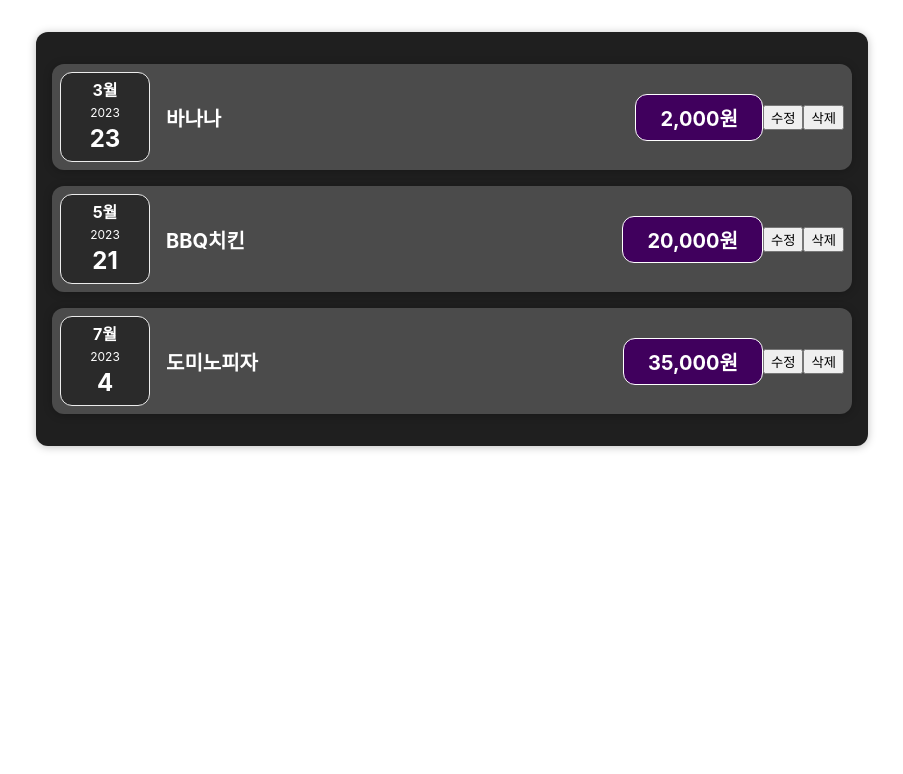
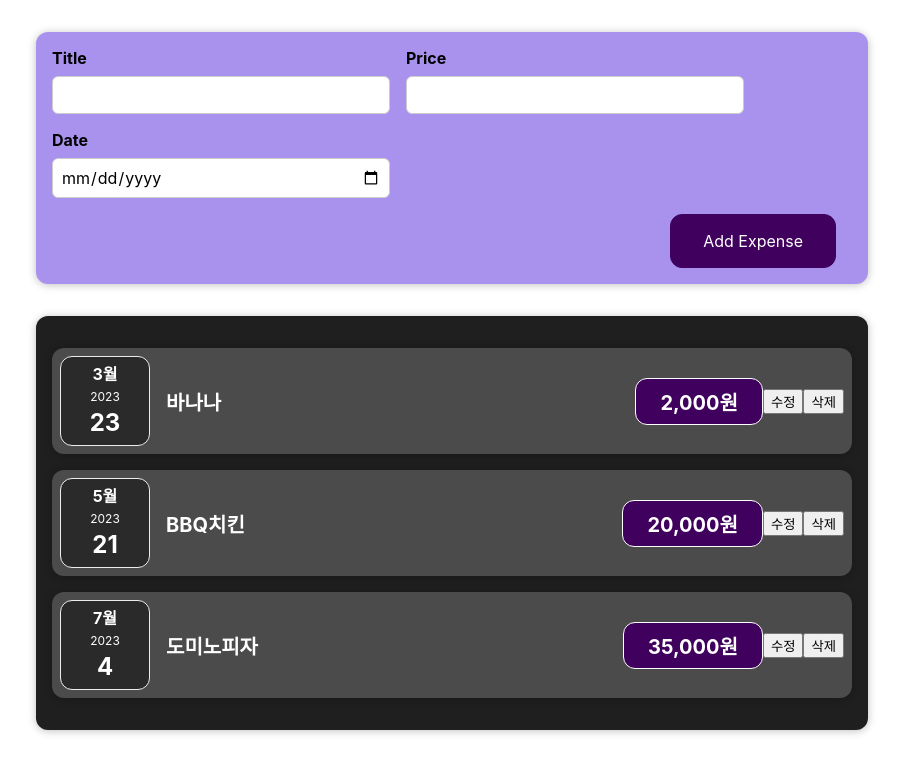
Before and after one commit to kyy7732/react-basic-study202310, a React (Create React App) app: page / in a window 1280 px wide. Shown: the top 774 px of the page, without its empty margins (188-1091 px from the left). Built offline with nearby package versions, Linux system fonts and the light colour scheme.

Commit message:
8. 상태 끌어올리기

```diff
--- a/src/App.js
+++ b/src/App.js
@@ -1,7 +1,7 @@
 import React from 'react';
 import './App.css';
-import Expenses from './components/Expenses';
-import Hello from './components/Hello';
+import Expenses from './components/Expenses/Expenses';
+import NewExpense from './components/NewExpense/NewExpense';
 // 배열이나 함수 같은경우는 중괄호 사용
 
 const App = () => {
@@ -26,10 +26,16 @@ const App = () => {
   ];
   // 리액트 고유 속성: 수정이 필요한 부분만 수정이 되기 때문에 다시 실행이 되는게 아니다.
   // 화면이 변환되었다고 알려줘야 함.
-  console.log('App 실행!');
+
+  // ExpenseForm에게 내려보낼 함수
+  const addExpenseHandler = (newExpense) => {
+    console.log('App 컴포넌트에서 응답함!');
+    console.log(newExpense);
+  };
 
   return (
     <>
+      <NewExpense onAddExpense={addExpenseHandler} />
       <Expenses items={expenses} />
     </>
   );
--- a/src/components/Hello.js
+++ b/src/Hello.js
@@ -1,5 +1,5 @@
 import React from 'react';
-import Card from './UI/Card';
+import Card from './components/UI/Card';
 
 const Hello = (props) => {
   console.log('Hello Component!');
--- a/src/components/ExpenseItem.js
+++ b/src/components/Expenses/ExpenseItem.js
@@ -2,7 +2,7 @@ import React, { useState } from 'react'; // useState라는 함수를 가져올
 // css 로딩
 import './ExpenseItem.css';
 import ExpenseDate from './ExpenseDate';
-import Card from './UI/Card';
+import Card from '../UI/Card';
 
 const ExpenseItem = ({ title, price: propsPrice, date }) => {
   // price: 사욜할 이름
--- /dev/null
+++ b/src/components/NewExpense/ExpenseForm.css
@@ -0,0 +1,26 @@
+.new-expense__controls {
+  display: flex;
+  flex-wrap: wrap;
+  gap: 1rem;
+  margin-bottom: 1rem;
+  text-align: left;
+}
+
+.new-expense__control label {
+  font-weight: bold;
+  margin-bottom: 0.5rem;
+  display: block;
+}
+
+.new-expense__control input {
+  font: inherit;
+  padding: 0.5rem;
+  border-radius: 6px;
+  border: 1px solid #ccc;
+  width: 20rem;
+  max-width: 100%;
+}
+
+.new-expense__actions {
+  text-align: right;
+}
--- /dev/null
+++ b/src/components/NewExpense/ExpenseForm.js
@@ -0,0 +1,94 @@
+import React, { useState } from 'react';
+import './ExpenseForm.css';
+
+const ExpenseForm = ({ onSaveExpense }) => {
+  const [userInput, setUserInput] = useState({
+    title: '',
+    price: '',
+    date: '',
+  });
+
+  const titleChangeHandler = (e) => {
+    setUserInput((prevUserInput) => {
+      // userState가 가지고있던 객체가 들어옴
+      return {
+        ...prevUserInput,
+        title: e.target.value,
+      };
+    });
+    // react의 setter 함수는 비동기 방식으로 실행이 된다.
+    // 그러므로 순차적으로 진행되지 않는다.
+    // setUserInput({
+    //   ...userInput,
+    //   title: e.target.value,
+    // });
+  };
+
+  const priceChangeHandler = (e) => {
+    setUserInput({
+      ...userInput, // ...: userInput에 있는 내용 그대로 불러오겠다.
+      price: e.target.value,
+    });
+  };
+
+  const dateChangeHandler = (e) => {
+    setUserInput({
+      ...userInput, // ...: userInput에 있는 내용 그대로 불러오겠다.
+      date: e.target.value,
+    });
+  };
+
+  const formSubmitHandler = (e) => {
+    e.preventDefault(); // submit 차단
+    console.log('submit 버튼을 누름!');
+
+    onSaveExpense(userInput);
+
+    // 입력창 리셋
+    setUserInput({
+      title: '',
+      price: '',
+      date: '',
+    });
+  };
+
+  return (
+    <form onSubmit={formSubmitHandler}>
+      <div className='new-expense__controls'>
+        <div className='new-expense__control'>
+          <label>Title</label>
+          <input
+            type='text'
+            onChange={titleChangeHandler}
+            value={userInput.title}
+          />
+        </div>
+        <div className='new-expense__control'>
+          <label>Price</label>
+          <input
+            type='number'
+            min='100'
+            step='100'
+            onChange={priceChangeHandler}
+            value={userInput.price}
+          />
+        </div>
+        <div className='new-expense__control'>
+          <label>Date</label>
+          <input
+            type='date'
+            min='2019-01-01'
+            max='2025-12-31'
+            onChange={dateChangeHandler}
+            value={userInput.date}
+          />
+        </div>
+      </div>
+      <div className='new-expense__actions'>
+        <button type='submit'>Add Expense</button>
+      </div>
+    </form>
+  );
+};
+
+export default ExpenseForm;
--- /dev/null
+++ b/src/components/NewExpense/NewExpense.css
@@ -0,0 +1,38 @@
+.new-expense {
+  background-color: #a892ee;
+  padding: 1rem;
+  margin: 2rem auto;
+  width: 50rem;
+  max-width: 95%;
+  border-radius: 12px;
+  text-align: center;
+  box-shadow: 0 1px 8px rgba(0, 0, 0, 0.25);
+}
+
+.new-expense button {
+  font: inherit;
+  cursor: pointer;
+  padding: 1rem 2rem;
+  border: 1px solid #40005d;
+  background-color: #40005d;
+  color: white;
+  border-radius: 12px;
+  margin-right: 1rem;
+}
+
+.new-expense button:hover,
+.new-expense button:active {
+  background-color: #510674;
+  border-color: #510674;
+}
+
+.new-expense button.alternative {
+  color: #220131;
+  border-color: transparent;
+  background-color: transparent;
+}
+
+.new-expense button.alternative:hover,
+.new-expense button.alternative:active {
+  background-color: #ddb3f8;
+}
--- /dev/null
+++ b/src/components/NewExpense/NewExpense.js
@@ -0,0 +1,14 @@
+import React from 'react';
+import './NewExpense.css';
+import ExpenseForm from './ExpenseForm';
+
+const NewExpense = ({ onAddExpense }) => {
+  // add라는 문자가 옴
+  return (
+    <div className='new-expense'>
+      <ExpenseForm onSaveExpense={onAddExpense} />
+    </div>
+  );
+};
+
+export default NewExpense;
```
Also changed, not shown: src/components/Expenses/ExpenseDate.css (renamed from src/components/ExpenseDate.css), src/components/Expenses/ExpenseDate.js (renamed from src/components/ExpenseDate.js), src/components/Expenses/ExpenseItem.css (renamed from src/components/ExpenseItem.css), src/components/Expenses/Expenses.css (renamed from src/components/Expenses.css), src/components/Expenses/Expenses.js (renamed from src/components/Expenses.js).
